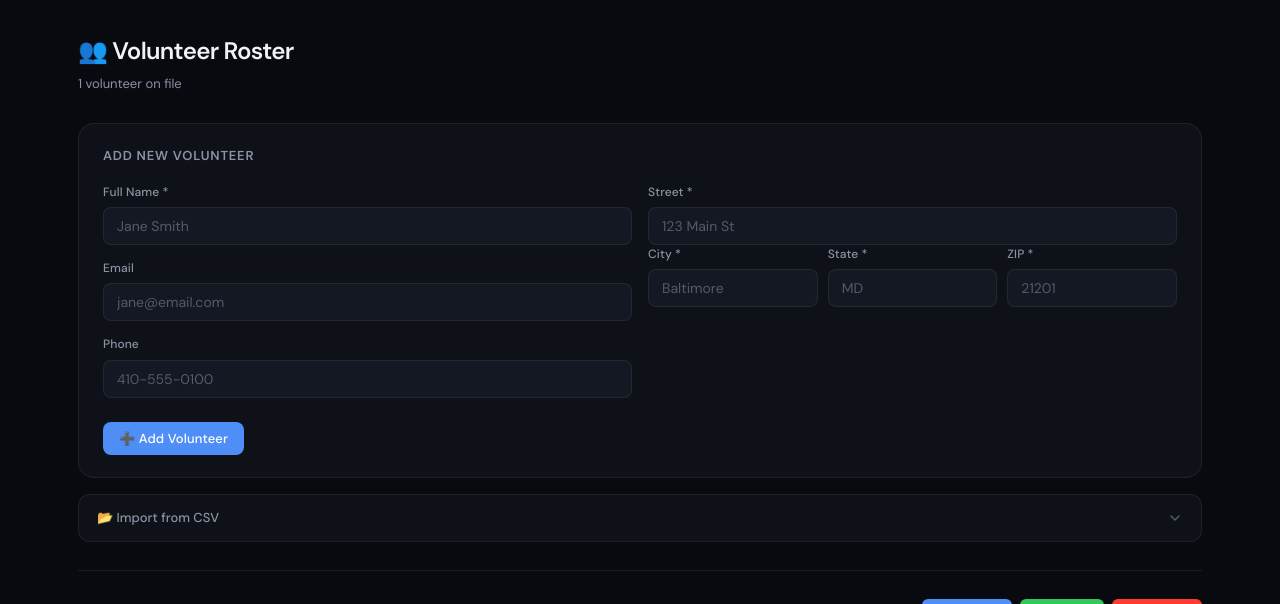
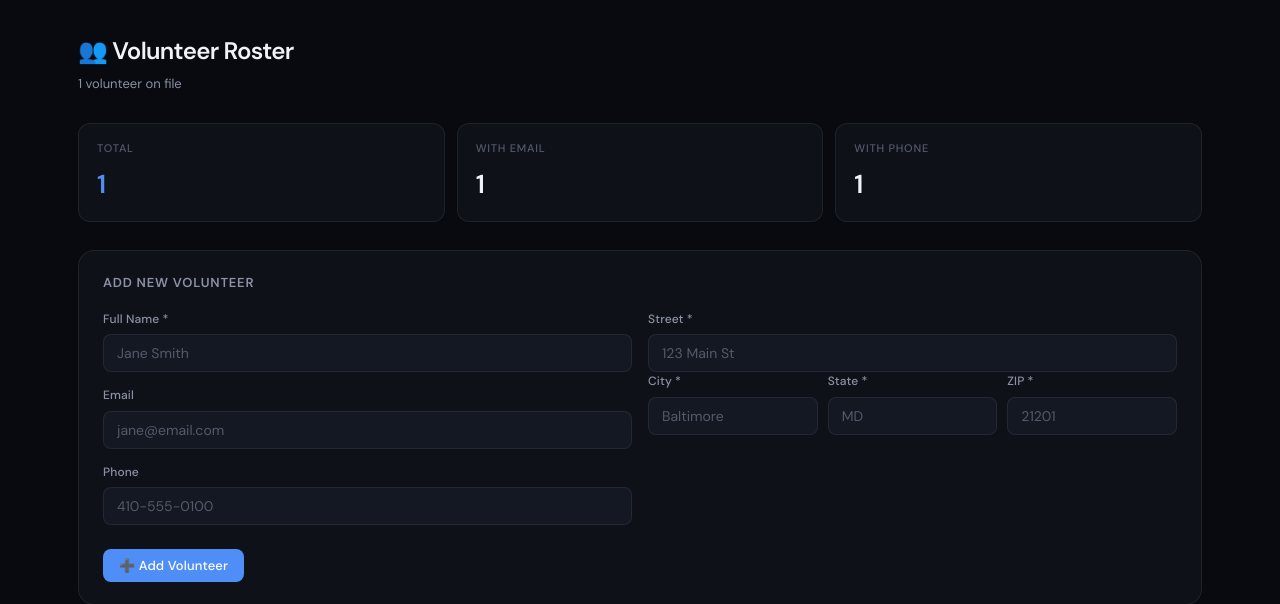
Before and after one commit to strassman/c4c-flask-optimizer, a Flask app: template templates/volunteers.html in a window 1280 px wide. Shown: the part 52-656 px from the top of the page. Run offline with Flask 3, Linux system fonts and the light colour scheme; the template is opened without the code that fills it: most values are stand-ins (such as "Sample title", 1, 10 or a date in 2020).

Commit message:
Update volunteers.html

```diff
--- a/templates/volunteers.html
+++ b/templates/volunteers.html
@@ -12,6 +12,13 @@
 {% block content %}
 <h1>👥 Volunteer Roster</h1>
 <p class="subtitle">{{ d.vols|length }} volunteer{% if d.vols|length != 1 %}s{% endif %} on file</p>
+{% if d.vols %}
+<div class="stat-row">
+  <div class="stat-card"><div class="stat-label">Total</div><div class="stat-value blue">{{ d.vols|length }}</div></div>
+  <div class="stat-card"><div class="stat-label">With Email</div><div class="stat-value">{{ d.vols|selectattr('email')|list|length }}</div></div>
+  <div class="stat-card"><div class="stat-label">With Phone</div><div class="stat-value">{{ d.vols|selectattr('phone')|list|length }}</div></div>
+</div>
+{% endif %}
 
 {% if msg %}<div class="alert {% if '❌' in msg %}alert-error{% else %}alert-success{% endif %}">{{ msg }}</div>{% endif %}
 
```
